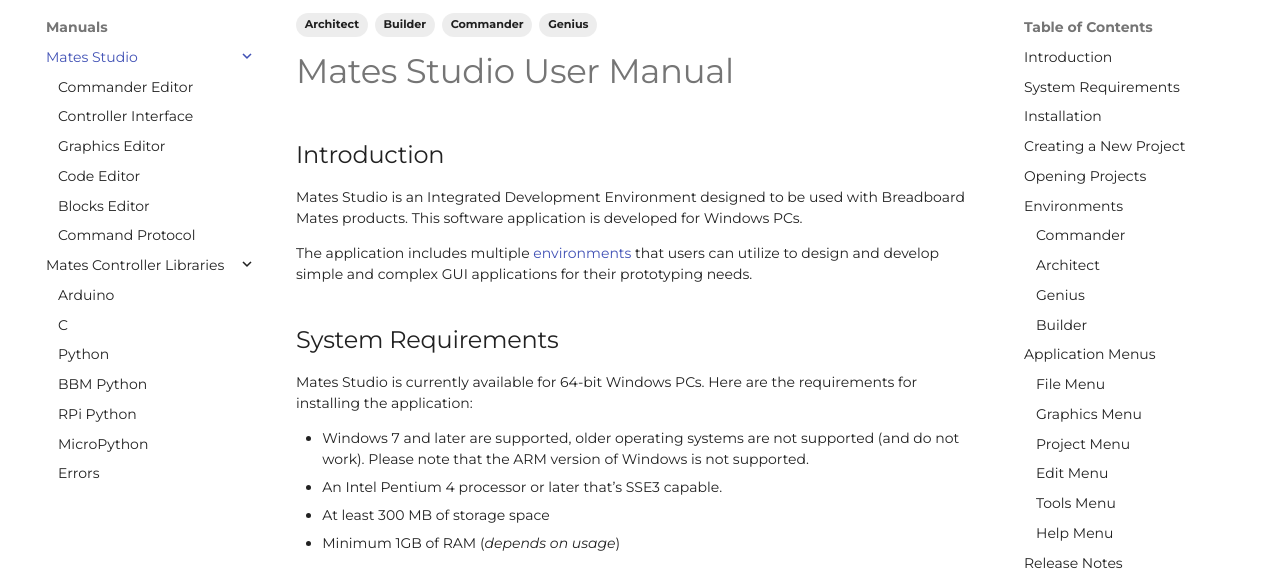
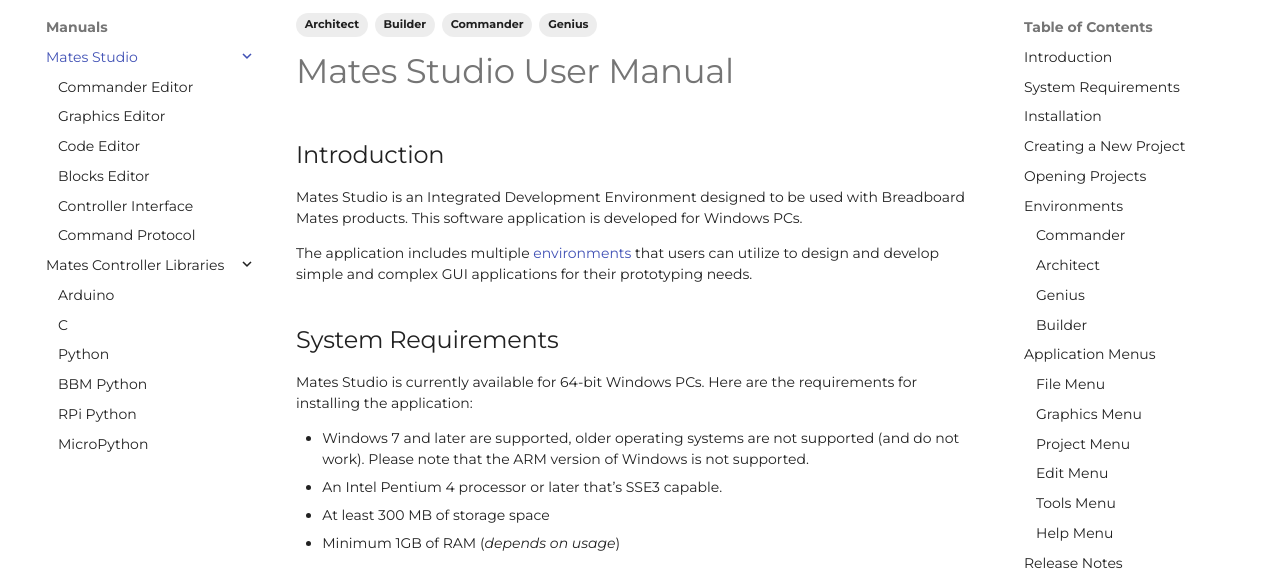
Before and after one commit to iSOLveIT/mkdocs-gen, an MkDocs documentation site: the page built from docs/Mates Studio/index.md, in a window 1280 px wide. Shown: the part 133-703 px from the top of the page. Built offline with MkDocs 1.6.1 and Material for MkDocs 9.7.7, drawn with Linux system fonts in a browser that asks for light colours; some of the changed lines change nothing that is shown.

Commit message:
Rearranged navigation

```diff
--- a/mkdocs.yml
+++ b/mkdocs.yml
@@ -22,19 +22,19 @@
     - Mates Studio:
       - Mates Studio/index.md
       - Commander Editor: Mates Studio/mates-studio-commander-editor.md
-      - Controller Interface: Mates Studio/mates-controller-interface.md
       - Graphics Editor: Mates Studio/mates-studio-graphics-editor.md
       - Code Editor: Mates Studio/mates-studio-code-editor.md
       - Blocks Editor: Mates Studio/mates-studio-blocks-editor.md
+      - Controller Interface: Mates Studio/mates-controller-interface.md
       - Command Protocol: Mates Studio/mates-controller-command-protocol.md
     - Mates Controller Libraries:
-      - Arduino: controller/arduino-mates-controller.md
-      - C: controller/c-mates-controller.md
-      - Python: controller/python-mates-controller.md
-      - BBM Python: controller/bbm-python-mates-controller.md
-      - RPi Python: controller/rpi-python-mates-controller.md
-      - MicroPython: controller/micropython-mates-controller.md
-      - Errors: controller/mates-controller-errors.md
+      - Mates Controller Libraries/index.md
+      - Arduino: Mates Controller Libraries/arduino-mates-controller.md
+      - C: Mates Controller Libraries/c-mates-controller.md
+      - Python: Mates Controller Libraries/python-mates-controller.md
+      - BBM Python: Mates Controller Libraries/bbm-python-mates-controller.md
+      - RPi Python: Mates Controller Libraries/rpi-python-mates-controller.md
+      - MicroPython: Mates Controller Libraries/micropython-mates-controller.md
   - Datasheets:
     - datasheets/index.md
     - TIMI:
@@ -67,6 +67,7 @@
       - tutorials/builder/index.md
       - Tutorial No.1: tutorials/builder/tutorial-1.md
   - Projects:
+    - projects/index.md
     - Standalone:
       - Pacman: projects/standalone/pacman.md
     - Arduino:
```
